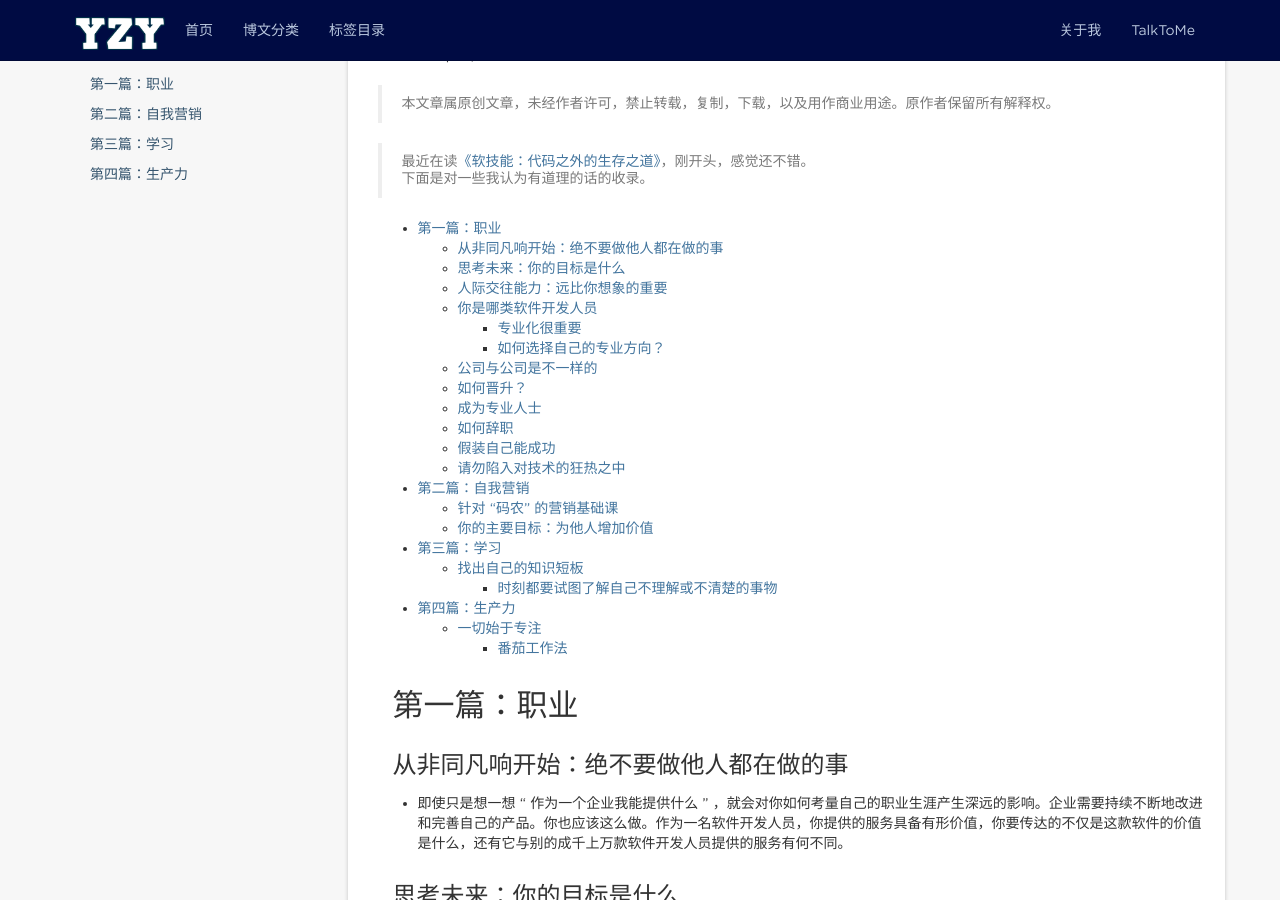
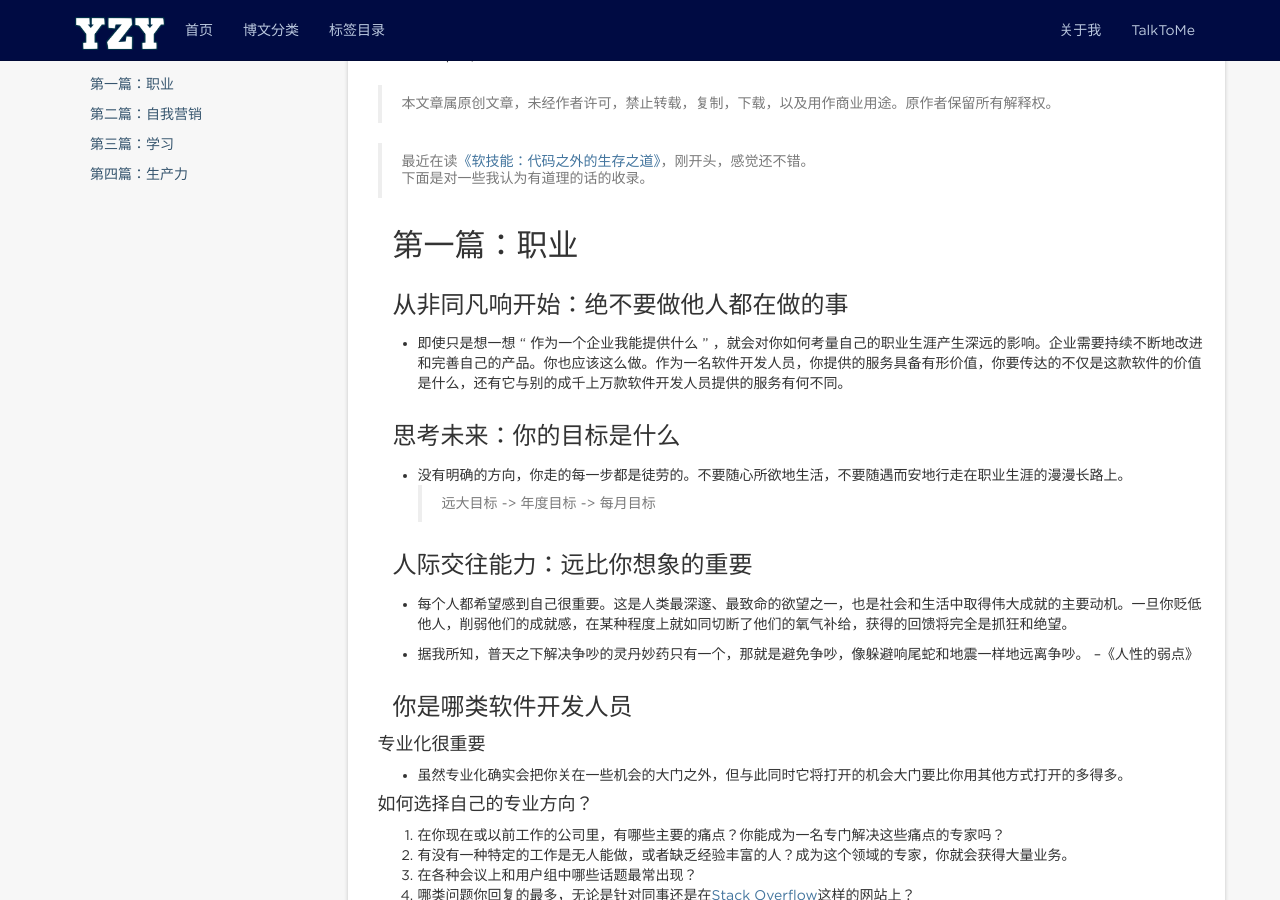
Before and after one commit to eillon/eillon.github.io, a Jekyll site: the page built from _posts/2018-09-17-读书笔记-代码之外的生存之道.md, in a window 1280 px wide and 900 px high, scrolled down 262 px. Built offline with Jekyll 4.4.1, drawn with Linux system fonts in a browser that asks for light colours; nearby versions of some CDN libraries; comment, search, counter and statistics services are not loaded.

Commit message:
add posts

```diff
--- a/_posts/2018-09-17-读书笔记-代码之外的生存之道.md
+++ b/_posts/2018-09-17-读书笔记-代码之外的生存之道.md
@@ -12,28 +12,6 @@ tags: [摘录, 持续更新]
 > 最近在读[《软技能：代码之外的生存之道》](https://www.amazon.cn/dp/B01J9MZPPO)，刚开头，感觉还不错。
 <br> 下面是对一些我认为有道理的话的收录。
 
-- [第一篇：职业](#第一篇职业)
-    - [从非同凡响开始：绝不要做他人都在做的事](#从非同凡响开始绝不要做他人都在做的事)
-    - [思考未来：你的目标是什么](#思考未来你的目标是什么)
-    - [人际交往能力：远比你想象的重要](#人际交往能力远比你想象的重要)
-    - [你是哪类软件开发人员](#你是哪类软件开发人员)
-        - [专业化很重要](#专业化很重要)
-        - [如何选择自己的专业方向？](#如何选择自己的专业方向)
-    - [公司与公司是不一样的](#公司与公司是不一样的)
-    - [如何晋升？](#如何晋升)
-    - [成为专业人士](#成为专业人士)
-    - [如何辞职](#如何辞职)
-    - [假装自己能成功](#假装自己能成功)
-    - [请勿陷入对技术的狂热之中](#请勿陷入对技术的狂热之中)
-- [第二篇：自我营销](#第二篇自我营销)
-    - [针对 “码农” 的营销基础课](#针对-码农-的营销基础课)
-    - [你的主要目标：为他人增加价值](#你的主要目标为他人增加价值)
-- [第三篇：学习](#第三篇学习)
-    - [找出自己的知识短板](#找出自己的知识短板)
-        - [时刻都要试图了解自己不理解或不清楚的事物](#时刻都要试图了解自己不理解或不清楚的事物)
-- [第四篇：生产力](#第四篇生产力)
-    - [一切始于专注](#一切始于专注)
-        - [番茄工作法](#番茄工作法)
 <!-- more -->
 
 ## 第一篇：职业
```
Also changed, not shown: _posts/2018-09-17-摘录三.md (+4 -1 lines).
